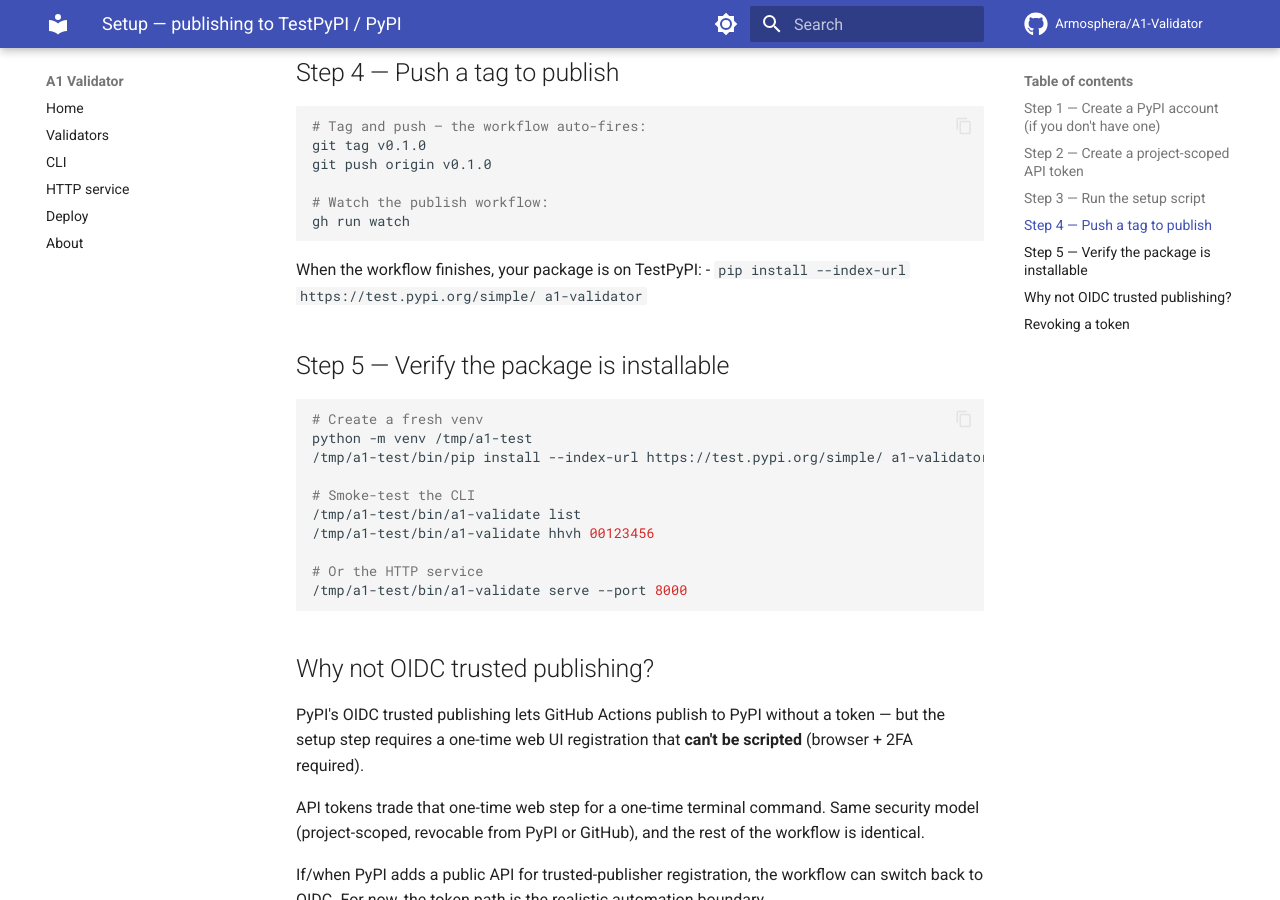
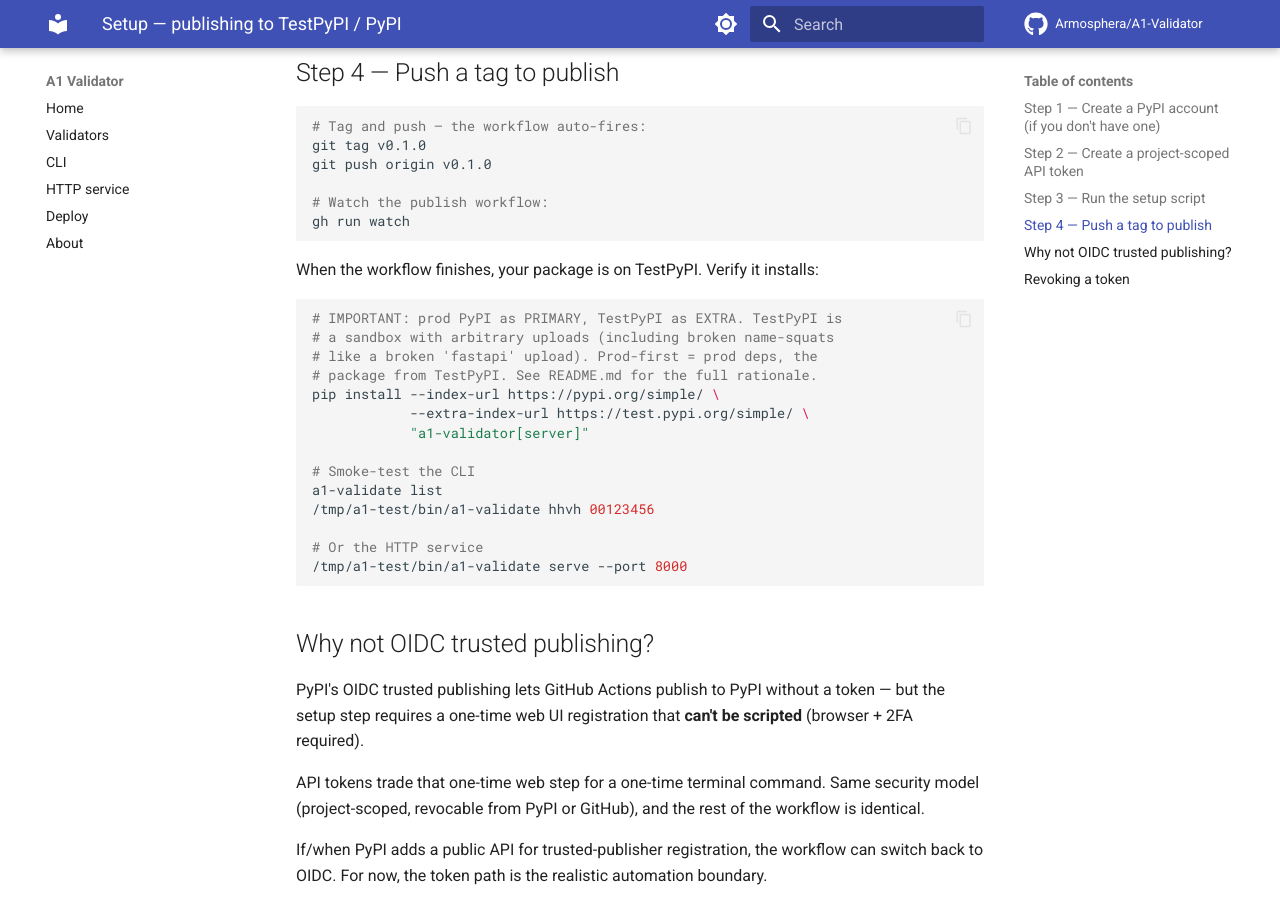
Before and after one commit to Armosphera/A1-Validator, an MkDocs documentation site: the page built from docs/setup.md, in a window 1280 px wide and 900 px high, scrolled down 1144 px. Built offline with MkDocs 1.6.1 and Material for MkDocs 9.7.7, drawn with Linux system fonts in a browser that asks for light colours; comment, search, counter and statistics services are not loaded.

Commit message:
fix(version): read __version__ from package metadata (was hardcoded 0.1.0)
The __init__.py had __version__ = '0.1.0' hardcoded, which
diverged from pyproject.toml every time the version was bumped.
Fix: use importlib.metadata.version('a1-validator') so the
single source of truth is pyproject.toml (which the build
backend reads to write the wheel's METADATA).

Also: re-fix docs/setup.md install line — earlier edit used
the wrong path (symlink resolution) and didn't land. The line
still pointed to the broken '--index-url test.pypi.org'
pattern.

````diff
--- a/docs/setup.md
+++ b/docs/setup.md
@@ -55,18 +55,19 @@
 gh run watch
 ```
 
-When the workflow finishes, your package is on TestPyPI:
-- `pip install --index-url https://test.pypi.org/simple/ a1-validator`
-
-## Step 5 — Verify the package is installable
+When the workflow finishes, your package is on TestPyPI. Verify it installs:
 
 ```bash
-# Create a fresh venv
-python -m venv /tmp/a1-test
-/tmp/a1-test/bin/pip install --index-url https://test.pypi.org/simple/ a1-validator
+# IMPORTANT: prod PyPI as PRIMARY, TestPyPI as EXTRA. TestPyPI is
+# a sandbox with arbitrary uploads (including broken name-squats
+# like a broken 'fastapi' upload). Prod-first = prod deps, the
+# package from TestPyPI. See README.md for the full rationale.
+pip install --index-url https://pypi.org/simple/ \
+            --extra-index-url https://test.pypi.org/simple/ \
+            "a1-validator[server]"
 
 # Smoke-test the CLI
-/tmp/a1-test/bin/a1-validate list
+a1-validate list
 /tmp/a1-test/bin/a1-validate hhvh 00123456
 
 # Or the HTTP service
--- a/pyproject.toml
+++ b/pyproject.toml
@@ -4,7 +4,7 @@
 
 [project]
 name = "a1-validator"
-version = "0.1.2"
+version = "0.1.3"
 description = "A1 Validator — 23 SBOSS sovereign business ID validators, Python port."
 readme = "README.md"
 requires-python = ">=3.10"
--- a/src/a1_validator/__init__.py
+++ b/src/a1_validator/__init__.py
@@ -102,7 +102,7 @@
         globals()[_model_name] = getattr(_results, _model_name)
 
 
-__version__ = "0.1.0"
+__version__ = version("a1-validator")
 
 __all__ = [
     # 23 validator functions
````
